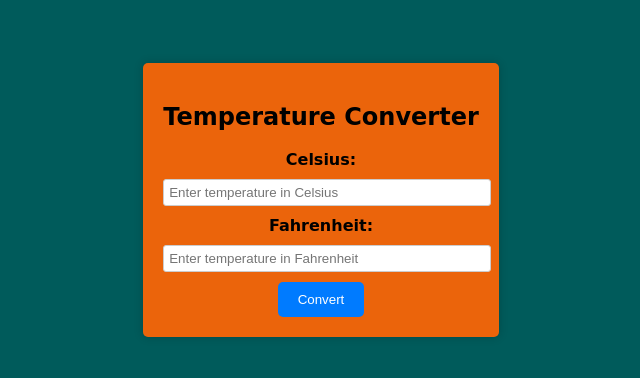
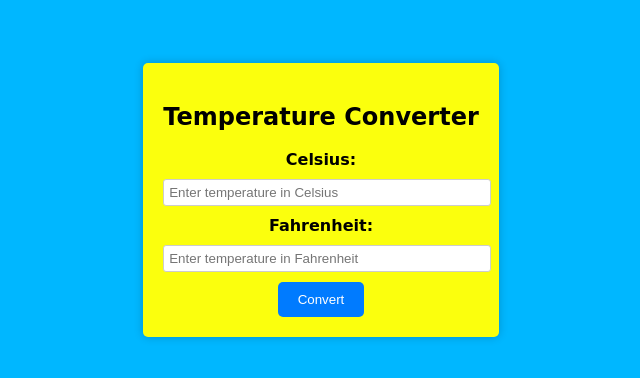
Before and after one commit to daimarimarvellous/Bharat-Intern, a plain HTML site: page Bharat intern/index.html in a window 1280 px wide. Shown: the part 200-578 px from the top of the page, without its empty margins (319-959 px from the left). Drawn offline with Linux system fonts and the light colour scheme.

Commit message:
Update styles.css

```diff
--- a/Bharat intern/styles.css
+++ b/Bharat intern/styles.css
@@ -1,6 +1,6 @@
 body {
   font-family: Arial, sans-serif;
-  background-color: #005b5b;
+  background-color: #00b7ff;
   margin: 0;
   padding: 0;
   display: flex;
@@ -10,7 +10,7 @@ body {
 }
 
 .converter {
-  background-color: #eb640b;
+  background-color: #fbff0d;
   border-radius: 5px;
   box-shadow: 0 0 10px rgba(0, 0, 0, 0.2);
   padding: 20px;
```
